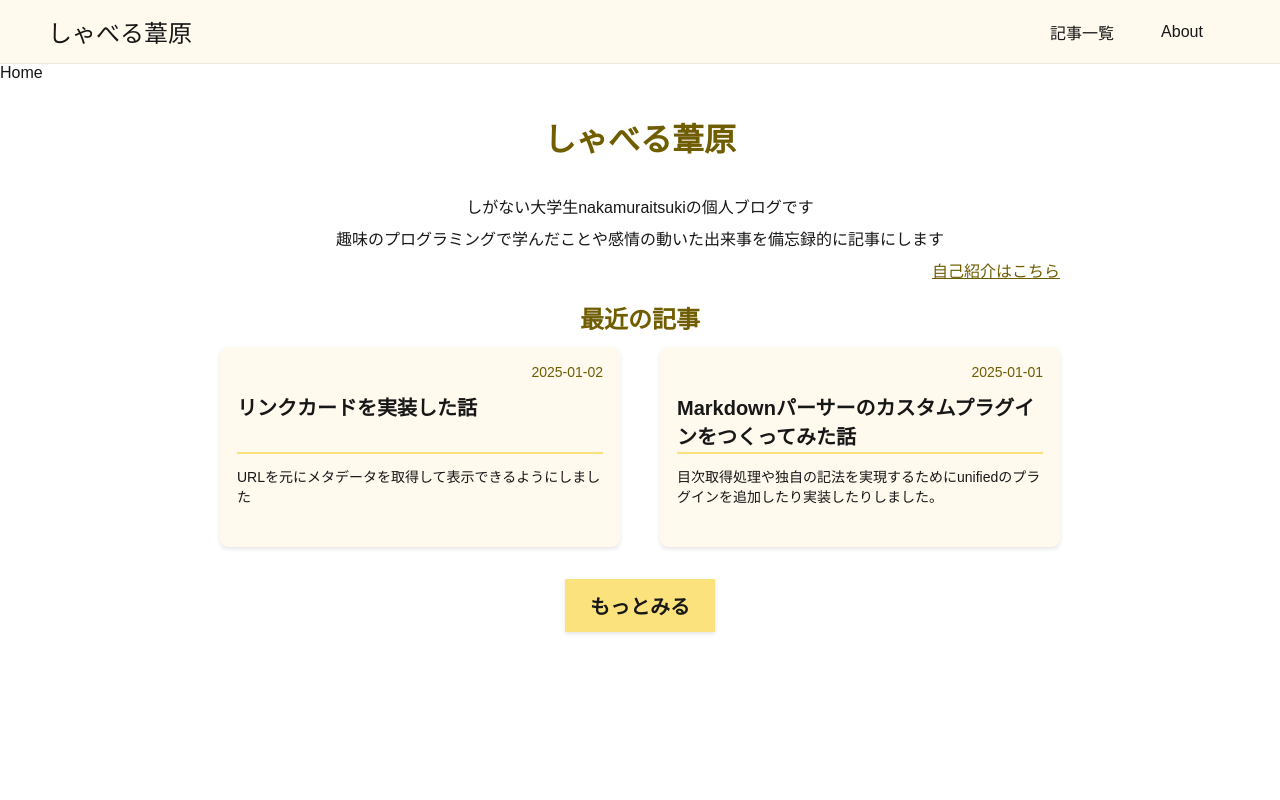
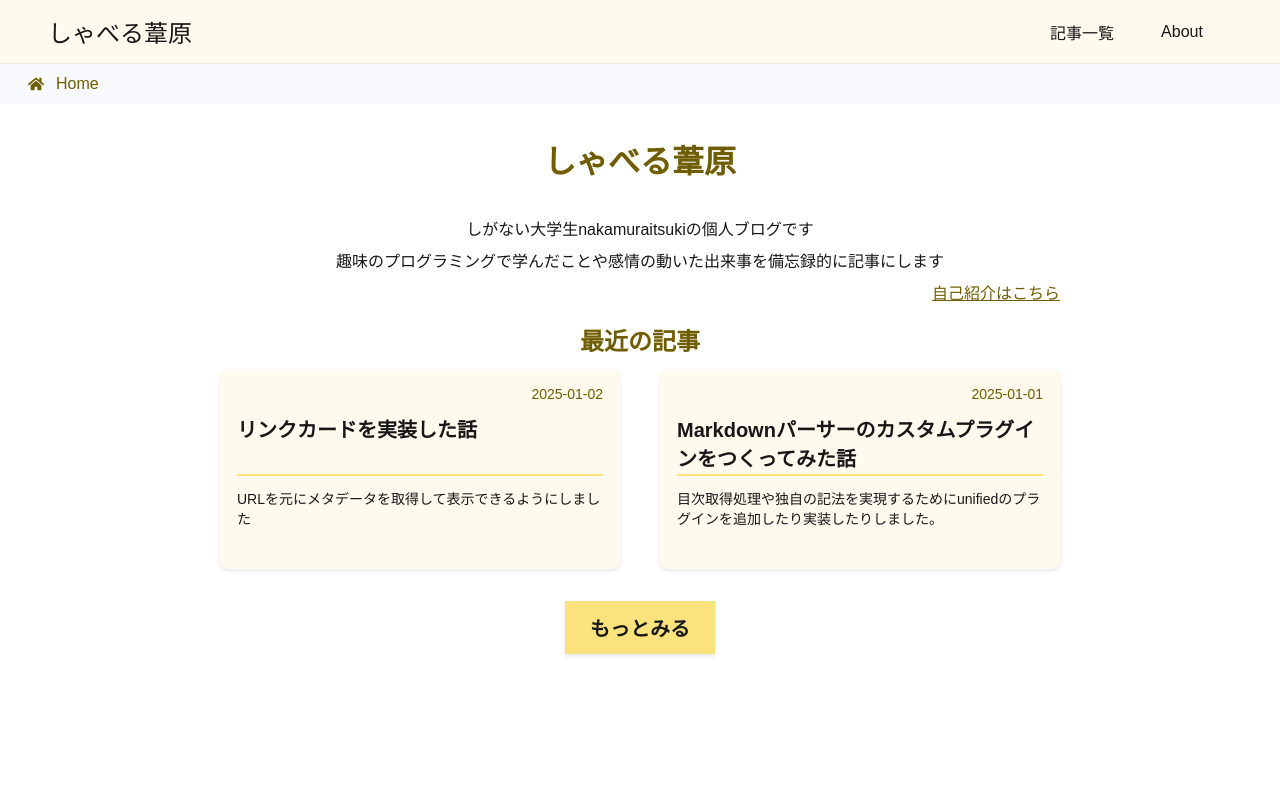
Before and after one commit to nakamuraitsuki/Next-blog-project, a Next.js app: page / in a window 1280 px wide. Shown: the top 800 px of the page. Built offline with nearby package versions, Linux system fonts and the light colour scheme.

Commit message:
パンくずリスト完成

```diff
--- /dev/null
+++ b/src/components/Breadcrumbs/Breadcrumbs.module.css
@@ -0,0 +1,27 @@
+.breadcrumbs {
+    height: 40px;
+    padding: 0 16px;
+    background-color: #f8fafd;
+    display: flex;
+    color: #6f5d00;
+    align-items: center;
+}
+
+.breadcrumbsItem {
+    height: 100%;
+    margin: auto 0;
+    display: flex;
+    align-items: center;
+}
+
+.link {
+    text-align: center;
+}
+
+.right {
+    margin: 0 12px;
+}
+
+.home {
+    margin: 0 12px;
+}
--- a/src/components/Breadcrumbs/Breadcrumbs.tsx
+++ b/src/components/Breadcrumbs/Breadcrumbs.tsx
@@ -1,14 +1,35 @@
 import Link from "next/link";
+import styles from "./Breadcrumbs.module.css"
 import { BreadcrumbsProps } from "@/lib";
+import { JSX, ReactNode } from "react";
+import { FaChevronRight, FaHome } from "react-icons/fa";
 
-export const Breadcrumbs = ({ breadcrumbs }: BreadcrumbsProps) => {
-    return (
-        <div>
-            {breadcrumbs.map((item) => (
-                <Link key={item.name} href={item.path}>
+export const Breadcrumbs = ({ breadcrumbs }: BreadcrumbsProps): JSX.Element => {
+    //配列を元に、">"やリンクを組み込んだパンくずリストを作成する関数
+    const breadcrumbsTable = breadcrumbs.map((item, index): ReactNode => {
+        if( index === 0) {
+            return (
+                <div key={index} className={styles.breadcrumbsItem}>
+                    <Link href={item.path}  className={styles.link} passHref>
+                        {item.name}
+                    </Link>
+                </div>
+            )
+        }
+        return (
+            <div key={index} className={styles.breadcrumbsItem}>
+                <FaChevronRight className={styles.right}/>
+                <Link href={item.path} className={styles.link} passHref>
                     {item.name}
                 </Link>
-            ))}
+            </div>
+        )
+    });
+
+    return (
+        <div className={styles.breadcrumbs}>
+            <FaHome className={styles.home} />
+            {breadcrumbsTable}
         </div>
     )
 }
```
